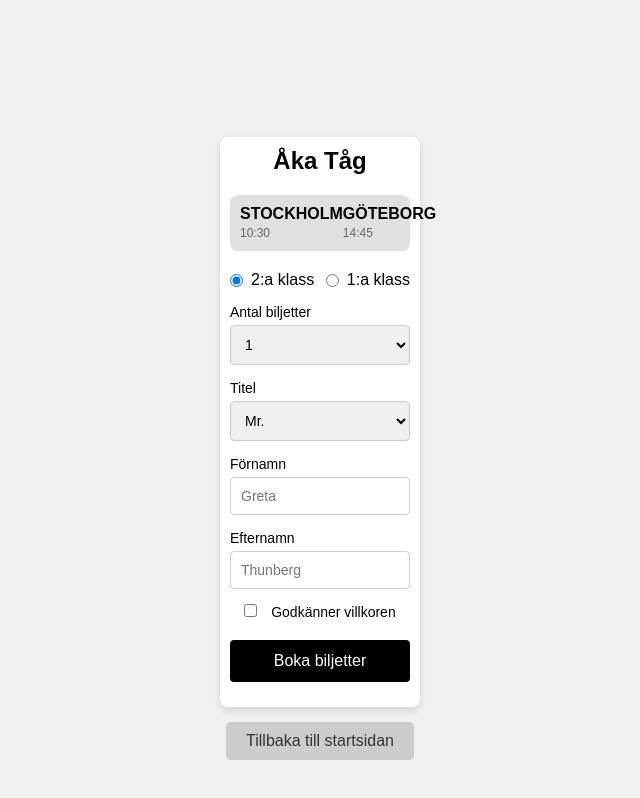
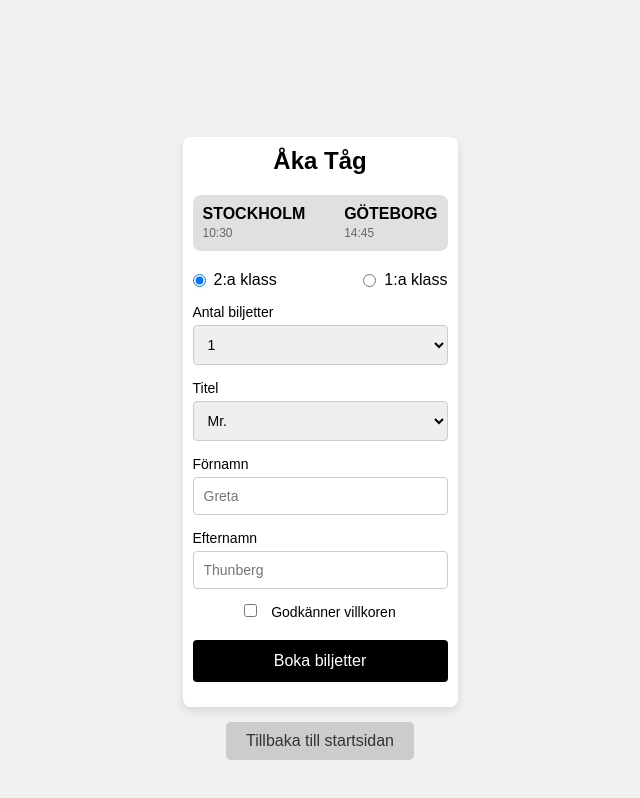
Before and after one commit to SAMY4121/AkaTag, a plain HTML site: page index.html in a window 1280 px wide. Shown: the whole page, without its empty margins (320-960 px from the left). Drawn offline with Linux system fonts and the light colour scheme.

Commit message:
Update style.css

```diff
--- a/style.css
+++ b/style.css
@@ -24,7 +24,7 @@
     background-color: #fff;
     border-radius: 8px;
     padding: 10px;
-    width: 200px;
+    width: 275px;
     box-shadow: 0 4px 8px rgba(0, 0, 0, 0.1);
     margin-bottom: 10px;
 }
```
